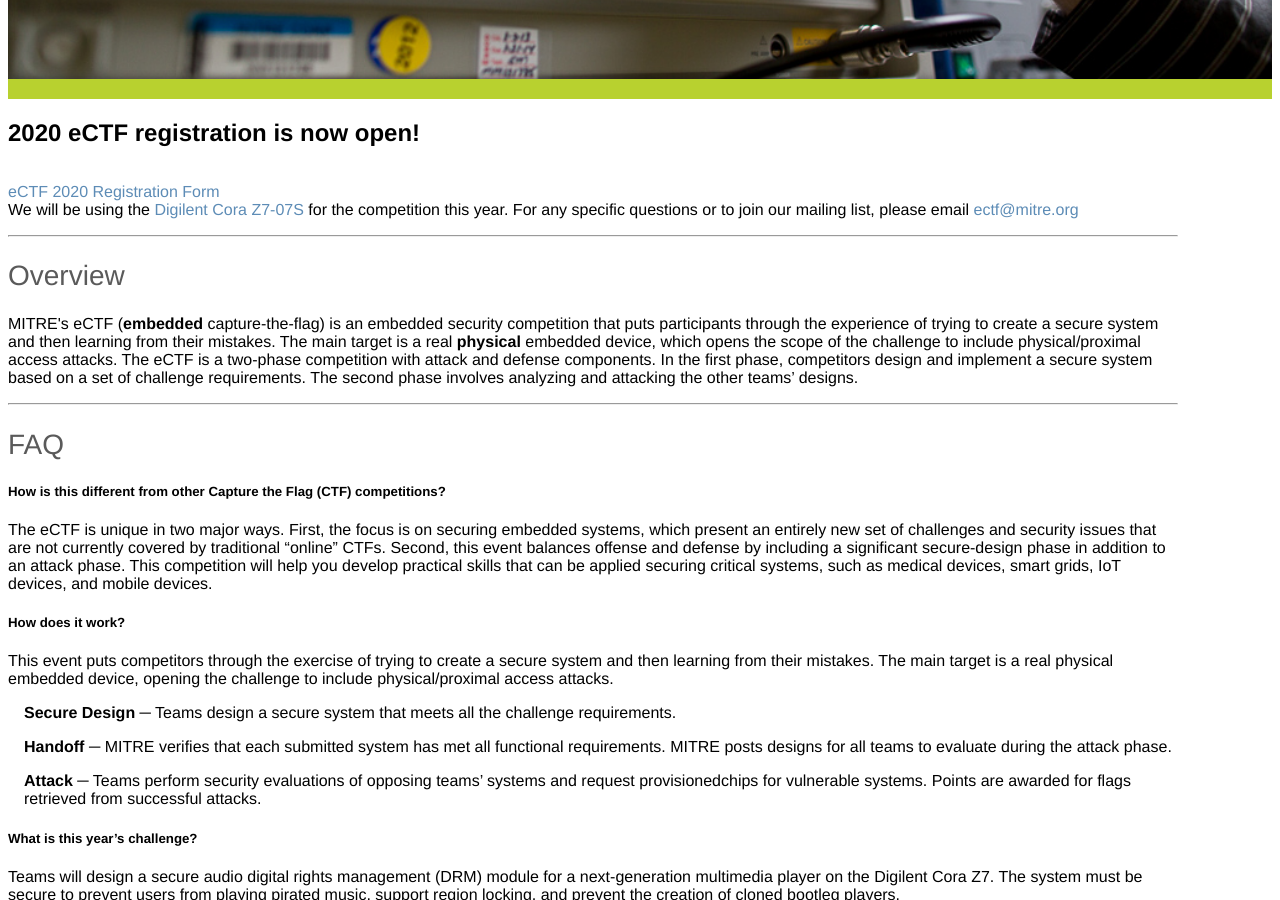
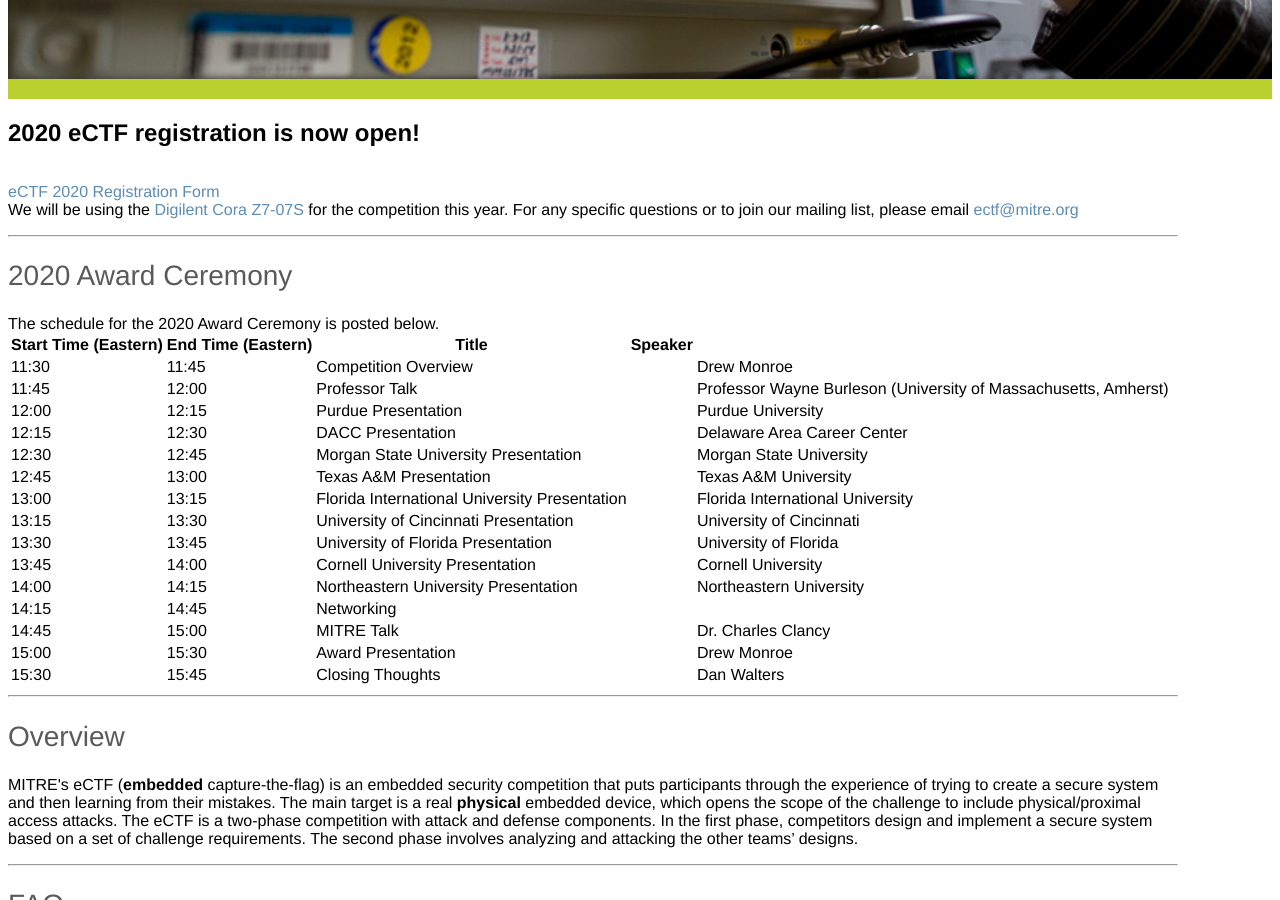
Before and after one commit to mitre-cyber-academy/mitre-cyber-academy.github.io, a Jekyll site: the page built from competitions/embedded/index.html, in a window 1280 px wide and 900 px high, scrolled down 555 px. Built offline with Jekyll 4.4.1, drawn with Linux system fonts in a browser that asks for light colours; nearby versions of some CDN libraries; library files that are not in the unit come from our copies.

Commit message:
Update for the award ceremony

```diff
--- a/competitions/embedded/index.html
+++ b/competitions/embedded/index.html
@@ -30,6 +30,107 @@ title: MITRE Cyber Academy | Embedded
 
                     We will be using the <a href="https://projects.digilentinc.com/products/cora-z7-07s">Digilent Cora Z7-07S</a> for the competition this year. For any specific questions or to join our mailing list, please email <a href="mailto:ectf@mitre.org">ectf@mitre.org</a>
                 </p>
+                <hr>
+                <h2>2020 Award Ceremony</h2>
+                The schedule for the 2020 Award Ceremony is posted below.
+                <table>
+                    <tr>
+                        <th>Start Time (Eastern)</th>
+                        <th>End Time (Eastern)</th>
+                        <th>Title</th>
+                        <th>Speaker</th>
+                    </tr>
+                    <tr>
+                        <td>11:30</td>
+                        <td>11:45</td>
+                        <td>Competition Overview<td>
+                        <td>Drew Monroe</td>
+                    </tr>
+                    <tr>
+                        <td>11:45</td>
+                        <td>12:00</td>
+                        <td>Professor Talk<td>
+                        <td>Professor Wayne Burleson (University of Massachusetts, Amherst)</td>
+                    </tr>
+                    <tr>
+                        <td>12:00</td>
+                        <td>12:15</td>
+                        <td>Purdue Presentation<td>
+                        <td>Purdue University</td>
+                    </tr>
+                    <tr>
+                        <td>12:15</td>
+                        <td>12:30</td>
+                        <td>DACC Presentation<td>
+                        <td>Delaware Area Career Center</td>
+                    </tr>
+                    <tr>
+                        <td>12:30</td>
+                        <td>12:45</td>
+                        <td>Morgan State University Presentation<td>
+                        <td>Morgan State University</td>
+                    </tr>
+                    <tr>
+                        <td>12:45</td>
+                        <td>13:00</td>
+                        <td>Texas A&M Presentation<td>
+                        <td>Texas A&M University</td>
+                    </tr>
+                    <tr>
+                        <td>13:00</td>
+                        <td>13:15</td>
+                        <td>Florida International University Presentation<td>
+                        <td>Florida International University</td>
+                    </tr>
+                    <tr>
+                        <td>13:15</td>
+                        <td>13:30</td>
+                        <td>University of Cincinnati Presentation<td>
+                        <td>University of Cincinnati</td>
+                    </tr>
+                    <tr>
+                        <td>13:30</td>
+                        <td>13:45</td>
+                        <td>University of Florida Presentation<td>
+                        <td>University of Florida</td>
+                    </tr>
+                    <tr>
+                        <td>13:45</td>
+                        <td>14:00</td>
+                        <td>Cornell University Presentation<td>
+                        <td>Cornell University</td>
+                    </tr>
+                    <tr>
+                        <td>14:00</td>
+                        <td>14:15</td>
+                        <td>Northeastern University Presentation<td>
+                        <td>Northeastern University</td>
+                    </tr>
+                    <tr>
+                        <td>14:15</td>
+                        <td>14:45</td>
+                        <td>Networking<td>
+                        <td></td>
+                    </tr>
+                    <tr>
+                        <td>14:45</td>
+                        <td>15:00</td>
+                        <td>MITRE Talk<td>
+                        <td>Dr. Charles Clancy</td>
+                    </tr>
+                    <tr>
+                        <td>15:00</td>
+                        <td>15:30</td>
+                        <td>Award Presentation<td>
+                        <td>Drew Monroe</td>
+                    </tr>
+                    <tr>
+                        <td>15:30</td>
+                        <td>15:45</td>
+                        <td>Closing Thoughts<td>
+                        <td>Dan Walters</td>
+                    </tr>
+                </table>
                 <hr>
                 <h2>Overview</h2>
                 <p>
```
